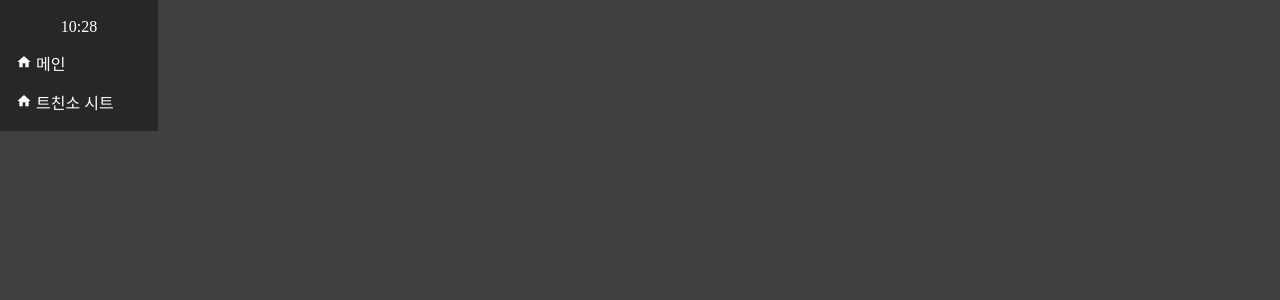
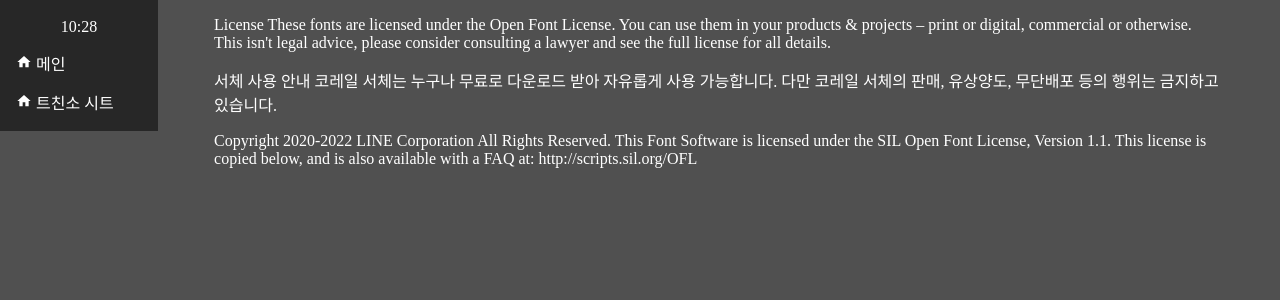
Before and after one commit to KangDohwa/kangdohwa.github.io, a React (Create React App) app: page /fonts in a window 1280 px wide. Before the commit this address had no page. Shown: the top 300 px of the page. Built offline with nearby package versions, Linux system fonts and the light colour scheme.

Commit message:
Font update

```diff
--- a/src/App.js
+++ b/src/App.js
@@ -13,6 +13,7 @@
 import Minesweeper from "./component/Minesweeper/Minesweeper";
 import TicTacToe from "./component/TicTacToe/Board";
 import SheetGenerator from "./component/SheetGenerator/Core";
+import Fonts from "./pages/Fonts";
 
 function App(props) {
   return (
@@ -33,6 +34,7 @@
               <Route path = "/mine" element = {<Minesweeper />} />
               <Route path = "/tictactoe" element = {<TicTacToe />} />
               <Route path = "/sheetgenerator" element = {<SheetGenerator />} />
+              <Route path = "/fonts" element = {<Fonts />} />
             </Routes>
           {/* </BrowserRouter> */}
         </div>
--- a/src/component/SheetGenerator/IconLoaderSC.js
+++ b/src/component/SheetGenerator/IconLoaderSC.js
@@ -164,6 +164,10 @@
   z-index: 150;
   font-weight: 700;
 
+  // font-family: "Gamja Flower";
+  // font-family: "KorailRoundGothicBold";
+  font-family: "LINESeedKR-Bd";
+
   fill: ${(props) => jobColor[props.j]}
 
   ${(props) =>
--- a/src/component/SheetGenerator/TextLoaderSC.js
+++ b/src/component/SheetGenerator/TextLoaderSC.js
@@ -10,12 +10,9 @@
   position: absolute;
   width: 500px;
 
-  ${(props) =>
-    (props.name == "FCs") &&
-    `
-    font-align: right;
-    `
-  };
+  // font-family: "Gamja Flower";
+  // font-family: "KorailRoundGothicBold";
+  font-family: "LINESeedKR-Bd";
 
   ${(props) =>
     (props.i == 0) &&
--- a/src/component/SheetGenerator/Type.js
+++ b/src/component/SheetGenerator/Type.js
@@ -10,7 +10,6 @@
   #MIN, #BTN, #FSH,
   #BLU, #ELE, #RES,
   #New, #RNew, #MPVE, #MPRP, #MPVP {
-    font-family: 'Gothic';
     position: absolute;
     img {
       width: 32px;
--- /dev/null
+++ b/src/pages/Fonts.js
@@ -0,0 +1,33 @@
+import React from 'react';
+
+function Fonts() {
+
+  return (
+  <>
+    <div className = "Fonts-desc">
+      <p> {/* Gamja Flower Font */}
+        License
+        These fonts are licensed under the Open Font License.
+
+        You can use them in your products & projects – print or digital, commercial or otherwise.
+
+        This isn't legal advice, please consider consulting a lawyer and see the full license for all details.
+      </p>
+      <p> {/* Korail Round Gothic Font */}
+        서체 사용 안내
+        코레일 서체는 누구나 무료로 다운로드 받아 자유롭게 사용 가능합니다.
+        다만 코레일 서체의 판매, 유상양도, 무단배포 등의 행위는 금지하고있습니다.
+      </p>
+      <p> {/* LINE Seed Font */}
+        Copyright 2020-2022 LINE Corporation All Rights Reserved.
+
+        This Font Software is licensed under the SIL Open Font License, Version 1.1.
+        This license is copied below, and is also available with a FAQ at:
+        http://scripts.sil.org/OFL
+      </p>
+    </div>
+  </>
+  );
+};
+
+export default Fonts;
--- a/src/pages/Home.js
+++ b/src/pages/Home.js
@@ -26,8 +26,9 @@
       </header>
       <p>
         아직은 개발 및 테스트중입니다.<br />
-        문의는 twitter : <a href="https://www.twitter.com/Jjae_ff14">@Jjae_ff14</a>로 해주세요.
+        문의는 twitter : <a href = "https://www.twitter.com/Jjae_ff14">@Jjae_ff14</a>로 해주세요.
       </p>
+      <p><a href = "./Fonts">사용한 폰트</a></p>
     </div>
   </>
   );
--- a/src/style.scss
+++ b/src/style.scss
@@ -1,7 +1,28 @@
-$Header-Height: 80px;
+@font-face {
+  font-family: "Gamja Flower";
+  src: url(./component/fonts/GamjaFlower-Regular.ttf);
+}
+
+@font-face {
+  font-family: 'KorailRoundGothicBold';
+  src: url('https://cdn.jsdelivr.net/gh/projectnoonnu/noonfonts_2212@1.0/KorailRoundGothicBold.woff2') format('woff2');
+  font-weight: 700;
+  font-style: normal;
+}
+
+@font-face {
+  font-family: 'LINESeedKR-Bd';
+  src: url('https://cdn.jsdelivr.net/gh/projectnoonnu/noonfonts_11-01@1.0/LINESeedKR-Bd.woff2') format('woff2');
+  font-weight: 700;
+  font-style: normal;
+}
+
+// $Header-Height: 80px;
+
+
 
 $color-bg: #272727;
-$color-base: #404040;
+$color-base: #505050;
 $color-contrast: #ffffff;
 
 // $color-bg: #0065b2;
@@ -14,6 +35,11 @@
   background-color: $color-base;
   -webkit-font-smoothing: antialiased;
   -moz-osx-font-smoothing: grayscale;
+}
+
+.Fonts-desc {
+  width: 90%;
+  margin: auto;
 }
 
 .MainHome {
@@ -55,9 +81,10 @@
   }
 
   &-Section {
+    color: #ffffff;
     position: relative;
     padding: auto;
-    width: 100%;
+    width: 90%;
   }
 
   &-Footer {
```
Also changed, not shown: 1 other file (tests, documents, lock files or other folders).
